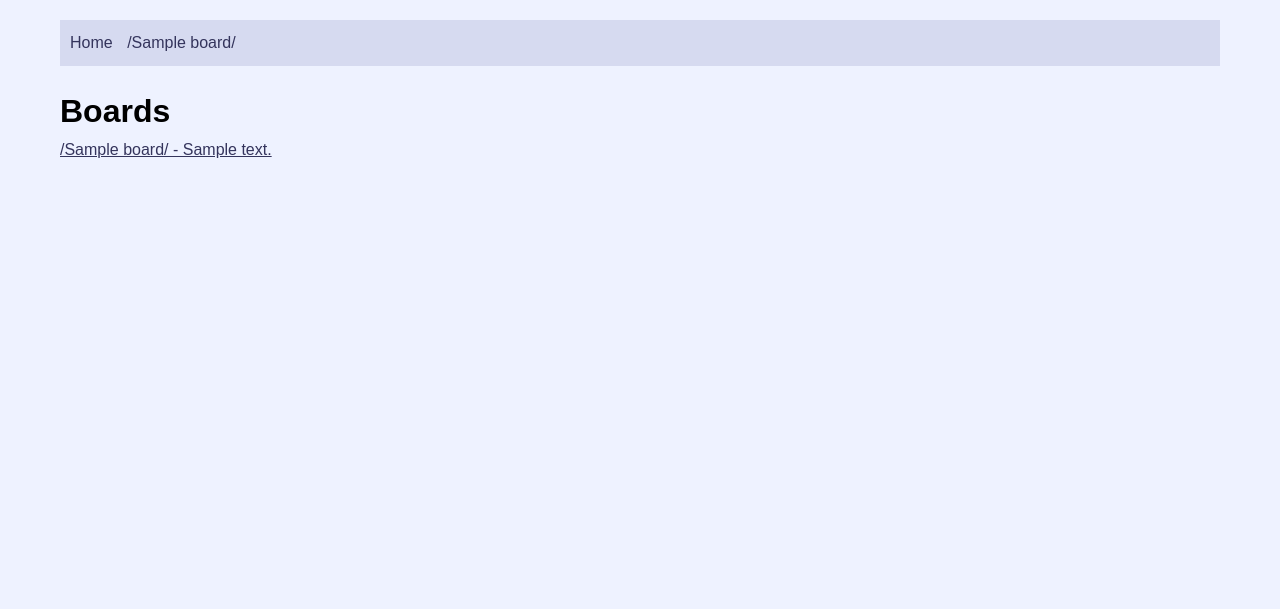
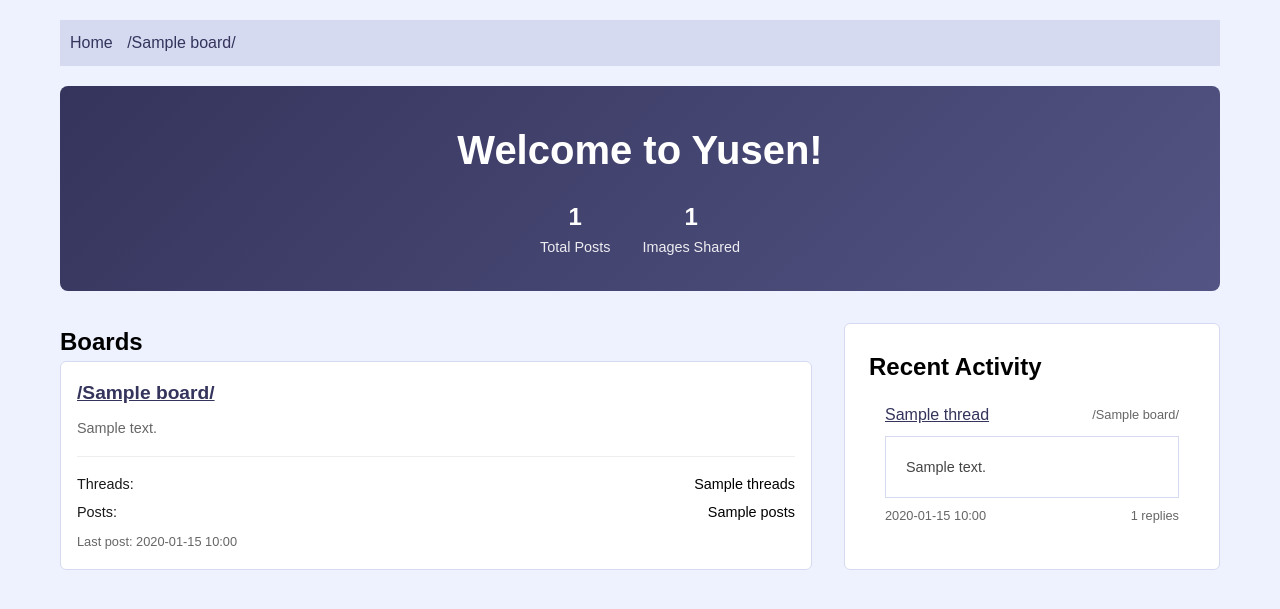
Before and after one commit to KargJonas/yusen, a Flask app: template app/templates/index.html in a window 1280 px wide. Shown: the top 609 px of the page. Run offline with Flask 3, Linux system fonts and the light colour scheme; the template is opened without the code that fills it: most values are stand-ins (such as "Sample title", 1, 10 or a date in 2020).

Commit message:
Start page revamp

```diff
--- a/app/static/css/style.css
+++ b/app/static/css/style.css
@@ -1,4 +1,5 @@
 /* Reset and base styles */
+@import url('https://fonts.googleapis.com/css2?family=Roboto:wght@400;500;700&display=swap');
 * {
     margin: 0;
     padding: 0;
@@ -81,6 +82,180 @@ img {
     font-size: 0.8em;
 }
 
+/* Index Page Styles */
+.welcome-banner {
+    background: linear-gradient(135deg, #34345c, #545484);
+    color: white;
+    padding: 2rem;
+    border-radius: 8px;
+    margin-bottom: 2rem;
+    text-align: center;
+}
+
+.welcome-banner h1 {
+    margin-bottom: 1rem;
+    font-size: 2.5rem;
+}
+
+.site-stats {
+    display: flex;
+    justify-content: center;
+    gap: 2rem;
+    margin-top: 1rem;
+}
+
+.stat-box {
+    display: flex;
+    flex-direction: column;
+    align-items: center;
+}
+
+.stat-number {
+    font-size: 1.5rem;
+    font-weight: bold;
+}
+
+.stat-label {
+    font-size: 0.9rem;
+    opacity: 0.9;
+}
+
+.main-content {
+    display: grid;
+    grid-template-columns: 2fr 1fr;
+    gap: 2rem;
+}
+
+.boards-grid {
+    display: grid;
+    grid-template-columns: repeat(auto-fit, minmax(250px, 1fr));
+    gap: 1rem;
+}
+
+.board-card {
+    background: white;
+    border: 1px solid #d6daf0;
+    border-radius: 6px;
+    padding: 1rem;
+    transition: transform 0.2s;
+}
+
+.board-card:hover {
+    transform: translateY(-2px);
+    box-shadow: 0 4px 6px rgba(0,0,0,0.1);
+}
+
+.board-header h3 {
+    margin: 0;
+    font-size: 1.2rem;
+}
+
+.board-description {
+    display: block;
+    color: #666;
+    font-size: 0.9rem;
+    margin-top: 0.5rem;
+}
+
+.board-stats {
+    margin-top: 1rem;
+    padding-top: 1rem;
+    border-top: 1px solid #eee;
+    font-size: 0.9rem;
+}
+
+.stat {
+    display: flex;
+    justify-content: space-between;
+    margin-bottom: 0.3rem;
+}
+
+.last-post {
+    color: #666;
+    font-size: 0.8rem;
+    margin-top: 0.5rem;
+}
+
+.recent-activity {
+    background: white;
+    border: 1px solid #d6daf0;
+    border-radius: 6px;
+    padding: 1.5rem;
+}
+
+.recent-thread-card {
+    padding: 1rem;
+    border-bottom: 1px solid #eee;
+}
+
+.recent-thread-card:last-child {
+    border-bottom: none;
+}
+
+.thread-info {
+    display: flex;
+    justify-content: space-between;
+    align-items: center;
+    margin-bottom: 0.5rem;
+}
+
+.thread-title {
+    font-weight: 500;
+    color: #34345c;
+}
+
+.thread-board {
+    font-size: 0.8rem;
+    color: #666;
+}
+
+.thread-preview {
+    display: flex;
+    gap: 1rem;
+    margin: 0.5rem 0;
+}
+
+.preview-image {
+    width: 60px;
+    height: 60px;
+    object-fit: cover;
+    border-radius: 4px;
+}
+
+.preview-text {
+    font-size: 0.9rem;
+    color: #444;
+    margin: 0;
+    line-height: 1.4;
+}
+
+.thread-meta {
+    display: flex;
+    justify-content: space-between;
+    font-size: 0.8rem;
+    color: #666;
+    margin-top: 0.5rem;
+}
+
+/* Mobile Responsiveness */
+@media (max-width: 768px) {
+    .main-content {
+        grid-template-columns: 1fr;
+    }
+
+    .welcome-banner {
+        padding: 1.5rem;
+    }
+
+    .welcome-banner h1 {
+        font-size: 2rem;
+    }
+
+    .boards-grid {
+        grid-template-columns: 1fr;
+    }
+}
+
 /* Links */
 a {
     color: #34345c;
--- a/app/templates/board.html
+++ b/app/templates/board.html
@@ -22,7 +22,7 @@
     {% endif %}
     <p>{{ thread.content }}</p>
     <a href="{{ url_for('main.thread', board_name=board.name, thread_id=thread.id) }}">
-        Reply ({{ thread.posts|length }} responses)
+        Reply ({{ thread.posts|length }} replies)
     </a>
 </div>
 {% endfor %}
--- a/app/templates/index.html
+++ b/app/templates/index.html
@@ -3,13 +3,80 @@
 {% block title %}Imageboard - Home{% endblock %}
 
 {% block content %}
-<h1>Boards</h1>
+<div class="welcome-banner">
+    <h1>Welcome to Yusen!</h1>
+    <div class="site-stats">
+        <div class="stat-box">
+            <span class="stat-number">{{ total_stats.total_posts }}</span>
+            <span class="stat-label">Total Posts</span>
+        </div>
+        <div class="stat-box">
+            <span class="stat-number">{{ total_stats.total_images }}</span>
+            <span class="stat-label">Images Shared</span>
+        </div>
+    </div>
+</div>
 
-{% for board in boards %}
-<div class="board-link">
-    <a href="{{ url_for('main.board', board_name=board.name) }}">
-        /{{ board.name }}/ - {{ board.description }}
-    </a>
+<div class="main-content">
+    <div class="boards-section">
+        <h2>Boards</h2>
+        <div class="boards-grid">
+            {% for board in boards %}
+            <div class="board-card">
+                <div class="board-header">
+                    <h3>
+                        <a href="{{ url_for('main.board', board_name=board.name) }}">
+                            /{{ board.name }}/
+                        </a>
+                    </h3>
+                    <span class="board-description">{{ board.description }}</span>
+                </div>
+                <div class="board-stats">
+                    <div class="stat">
+                        <span class="stat-label">Threads:</span>
+                        <span class="stat-value">{{ board_stats[board.id].threads }}</span>
+                    </div>
+                    <div class="stat">
+                        <span class="stat-label">Posts:</span>
+                        <span class="stat-value">{{ board_stats[board.id].posts }}</span>
+                    </div>
+                    {% if board_stats[board.id].last_post %}
+                    <div class="last-post">
+                        Last post: {{ board_stats[board.id].last_post.created_at.strftime('%Y-%m-%d %H:%M') }}
+                    </div>
+                    {% endif %}
+                </div>
+            </div>
+            {% endfor %}
+        </div>
+    </div>
+
+    <div class="recent-activity">
+        <h2>Recent Activity</h2>
+        <div class="recent-threads">
+            {% for thread in recent_threads %}
+            <div class="recent-thread-card">
+                <div class="thread-info">
+                    <a href="{{ url_for('main.thread', board_name=thread.board.name, thread_id=thread.id) }}" class="thread-title">
+                        {{ thread.subject or "No subject" }}
+                    </a>
+                    <span class="thread-board">/{{ thread.board.name }}/</span>
+                </div>
+                <div class="thread-preview">
+                    {% if thread.image_path %}
+                    <img src="{{ url_for('static', filename='uploads/' + thread.image_path) }}"
+                         alt="Thread image"
+                         class="preview-image">
+                    {% endif %}
+                    <p class="preview-text">{{ thread.content[:200] }}{% if thread.content|length > 200 %}...{% endif %}</p>
+                </div>
+                <div class="thread-meta">
+                    <span>{{ thread.created_at.strftime('%Y-%m-%d %H:%M') }}</span>
+                    <span>{{ thread.posts|length }} replies</span>
+                </div>
+            </div>
+            {% endfor %}
+        </div>
+    </div>
 </div>
-{% endfor %}
 {% endblock %}
--- a/run.py
+++ b/run.py
@@ -2,7 +2,6 @@ from app import create_app, db
 from app.models import Board
 
 app = create_app()
-
 
 def init_db():
     with app.app_context():
@@ -17,7 +16,6 @@ def init_db():
                 db.session.add(board)
             db.session.commit()
 
-
 if __name__ == '__main__':
     init_db()  # Initialize the database with some boards
     app.run(debug=True)
```
Also changed, not shown: app/routes.py (+49 -3 lines), app/models.py (line endings or trailing spaces), app/templates/base.html (indentation only), app/templates/thread.html (line endings or trailing spaces), config.py (line endings or trailing spaces).
